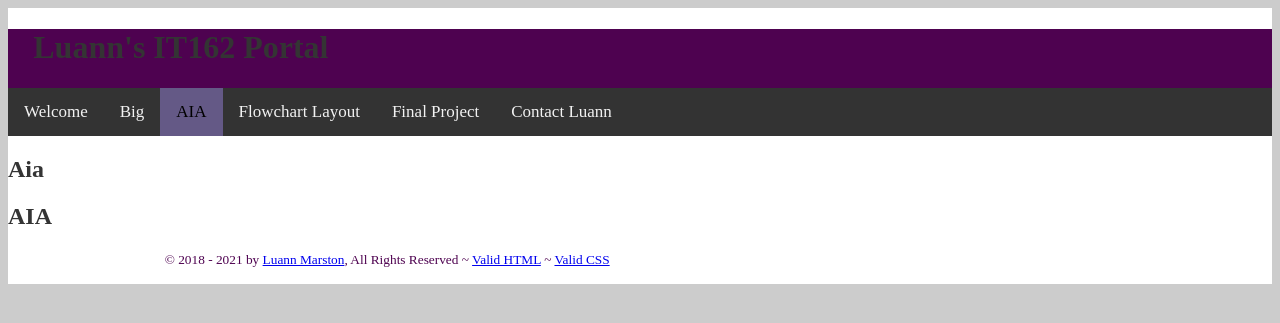
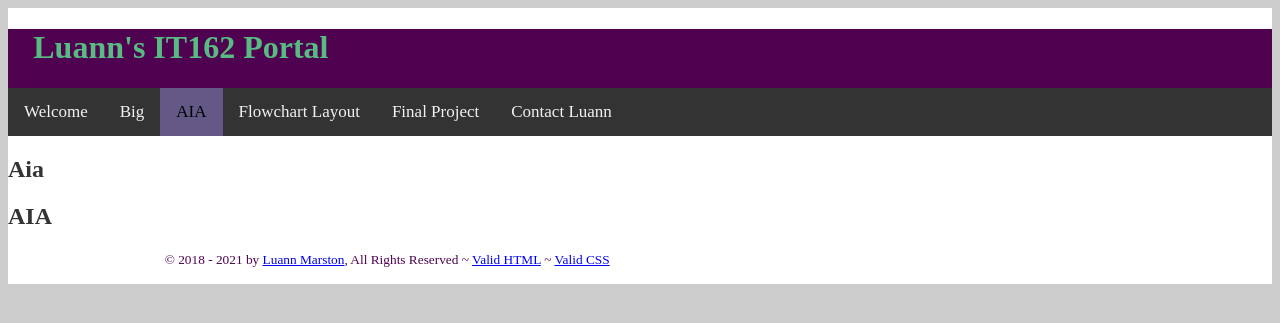
Before and after one commit to marstonlm/it162, a PHP site: page /aia.php in a window 1280 px wide. Shown: the top 323 px of the page. Run offline with PHP 8.4, Linux system fonts and the light colour scheme; some libraries are stand-ins or nearby versions.

Commit message:
Update portal.css
Fixed the header font color. Icon/logo still missing

```diff
--- a/css/portal.css
+++ b/css/portal.css
@@ -28,6 +28,7 @@ header {
     background: #4E0250;
     top: 0;
     margin: 0;
+    color: #58BC82;
 }
 
 h1>a {
```
